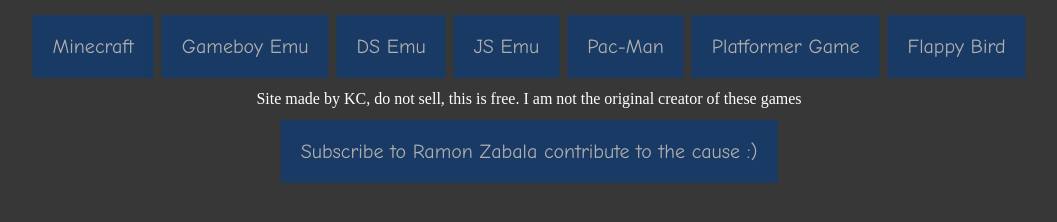
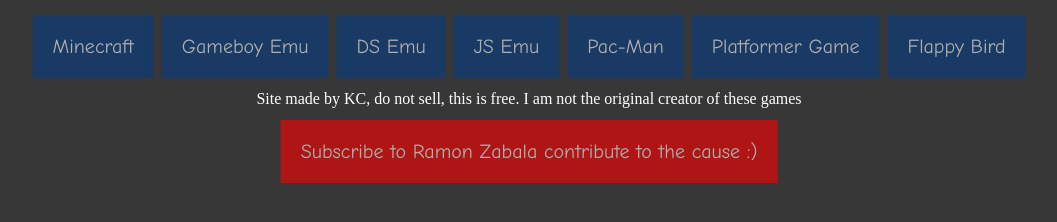
Before and after one commit to tgs-tgm/tgs-tgm.github.io, a plain HTML site: page index.html in a window 1280 px wide. Shown: the part 114-336 px from the top of the page, without its empty margins (111-1168 px from the left). Drawn offline with Linux system fonts and the light colour scheme.

Commit message:
Update index.html

```diff
--- a/index.html
+++ b/index.html
@@ -21,7 +21,7 @@
       </div>
       <p>Site made by KC, do not sell, this is free. I am not the original creator of these games</p>
      <div id="button_holder">
-       <button class="button" onclick="window.location.href='https://thegamingsqueaker.github.io/zabala/';">Subscribe to Ramon Zabala contribute to the cause :)</button>
+       <button class="button2" onclick="window.location.href='https://thegamingsqueaker.github.io/zabala/';">Subscribe to Ramon Zabala contribute to the cause :)</button>
   </body>
 
 </html>
```
